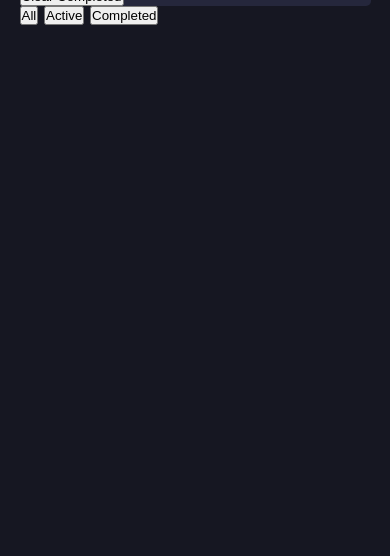
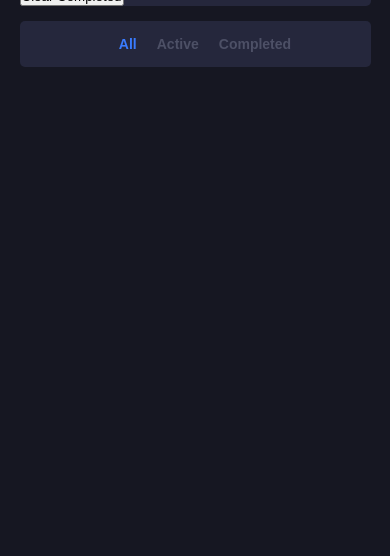
Before and after one commit to KamilKonopski/todo-app-main, a plain HTML site: page index.html in a window 390 px wide. Shown: the part 288-844 px from the top of the page. Drawn offline with Linux system fonts and the light colour scheme.

Commit message:
add filters mobile styles

```diff
--- a/index.html
+++ b/index.html
@@ -48,15 +48,15 @@
 						<span class="items-left-number">0</span>items left
 					</p>
 					<div class="filters-buttons">
-						<button class="filter-all">All</button>
+						<button class="filter-all active">All</button>
 						<button class="filter-active">Active</button>
 						<button class="filter-completed">Completed</button>
 					</div>
 					<button class="clear-completed">Clear Completed</button>
 				</div>
 			</section>
-			<div class="mobile-filters-buttons">
-				<button class="filter-all">All</button>
+			<div class="mobile-filters-buttons dark">
+				<button class="filter-all active">All</button>
 				<button class="filter-active">Active</button>
 				<button class="filter-completed">Completed</button>
 			</div>
--- a/scss/_todo-list-section.scss
+++ b/scss/_todo-list-section.scss
@@ -17,3 +17,32 @@
 		display: flex;
 	}
 }
+
+.mobile-filters-buttons {
+	border-radius: 5px;
+	display: flex;
+	justify-content: center;
+	margin-top: 15px;
+	padding: 15px 0;
+
+	&.dark {
+		background-color: $veryDarkDesaturatedBlue;
+	}
+
+	&.light {
+		background-color: #fff;
+	}
+
+	& button {
+		background-color: transparent;
+		border: none;
+		color: $darkVeryDarkGrayishBlue;
+		font-size: 14px;
+		font-weight: 700;
+		margin-left: 20px;
+
+		&.active {
+			color: $brightBlue;
+		}
+	}
+}
```
Also changed, not shown: css/style.css, 1 other file.
